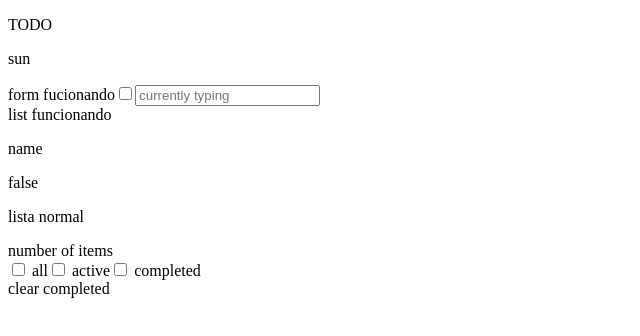
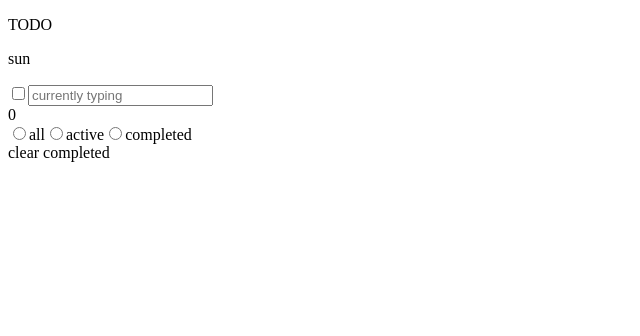
Before and after one commit to FatimaGR/Todo-app, a React (Create React App) app: page / in a window 1280 px wide. Shown: the top 336 px of the page, without its empty margins (0-640 px from the left). Built offline with nearby package versions, Linux system fonts and the light colour scheme.

Commit message:
Added Filters and advance of Todo

```diff
--- a/public/index.html
+++ b/public/index.html
@@ -9,12 +9,12 @@
       name="description"
       content="Web site created using create-react-app"
     />
-    <link rel="apple-touch-icon" href="%PUBLIC_URL%/logo192.png" />
+    <!-- <link rel="apple-touch-icon" /> -->
     <!--
       manifest.json provides metadata used when your web app is installed on a
       user's mobile device or desktop. See https://developers.google.com/web/fundamentals/web-app-manifest/
     -->
-    <link rel="manifest" href="%PUBLIC_URL%/manifest.json" />
+    <!-- <link rel="manifest" href="%PUBLIC_URL%/manifest.json" /> -->
     <!--
       Notice the use of %PUBLIC_URL% in the tags above.
       It will be replaced with the URL of the `public` folder during the build.
--- a/src/components/Form.jsx
+++ b/src/components/Form.jsx
@@ -20,7 +20,6 @@ const Form = (props) => {
 
 	return(
     <form onSubmit={handleSubmit}>
-      form fucionando
       <input
         type="checkbox"
         name="state"
--- a/src/components/List.jsx
+++ b/src/components/List.jsx
@@ -1,25 +1,39 @@
+import { useState } from "react";
 import Todo from "./Todo.jsx";
 
 const List = (props) => {
   const { list, setList } = props;
-  const listafiltrada = "lista normal";
-  const filterAll = () => {
-    listafiltrada = "lista normal";
+  const [filteredList, setFilteredList] = useState(list);
+
+  let listActives = list.filter(todo => todo.state === false);
+  let listCompleteds = list.filter(todo => todo.state === true);
+
+  function handleAll() {
+    setFilteredList(list);
   };
+  function handleActive() {
+    setFilteredList(listActives);
+  };
+  function handleCompleted() {
+    setFilteredList(listCompleteds);
+  };
+
   return(
     <div>
-      list funcionando
-      <Todo
-        name={"name"}
-        state={"false"}
-      />
-      <p>{listafiltrada}</p>
+      {filteredList.map((todo) => {
+        return(
+          <Todo key={todo.id} todo={todo}/>
+        )
+      })}
       <div>
-        number of items
+        {listActives.length}
         <div>
-          <input type="checkbox" id="all"/> <label for="all">all</label>
-          <input type="checkbox" id="active"/> <label for="active">active</label>
-          <input type="checkbox" id="completed"/> <label for="completed">completed</label>
+          <input type="radio" id="all" onChange={handleAll} name="filter"/>
+          <label for="all">all</label>
+          <input type="radio" id="active" onChange={handleActive} name="filter"/>
+          <label for="active">active</label>
+          <input type="radio" id="completed" onChange={handleCompleted} name="filter"/>
+          <label for="completed">completed</label>
         </div>
         clear completed
       </div>
--- a/src/components/Todo.jsx
+++ b/src/components/Todo.jsx
@@ -1,9 +1,21 @@
+import { useState } from "react";
+
 const Todo = (props) => {
-  const { name, state } = props;
+  const { todo } = props;
+  const [state, setState] = useState(todo.state);
+
+  function handleChecked(){
+    setState(!state)
+  }
 	return (
     <div>
-      <p>{name}</p>
-      <p>{state}</p>
+      <input
+        type="checkbox"
+        value={state}
+        checked={state}
+        onChange={handleChecked}
+      />
+      {todo.description}
     </div>
   );
 };
```
Also changed, not shown: public/manifest.json.
